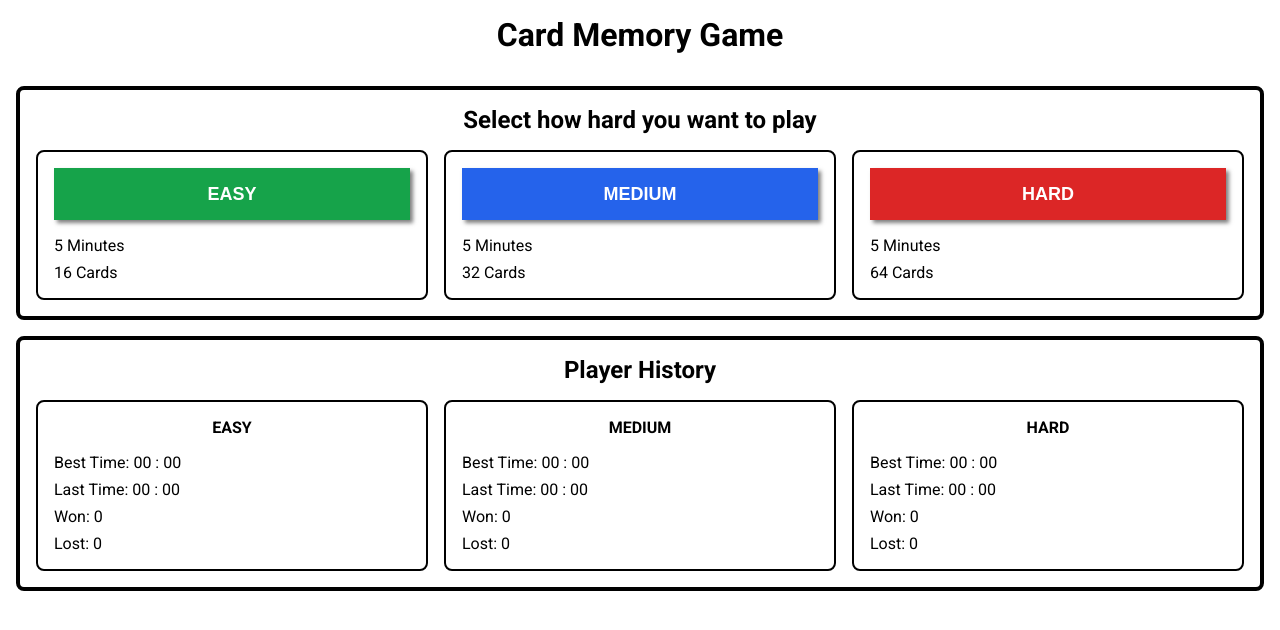
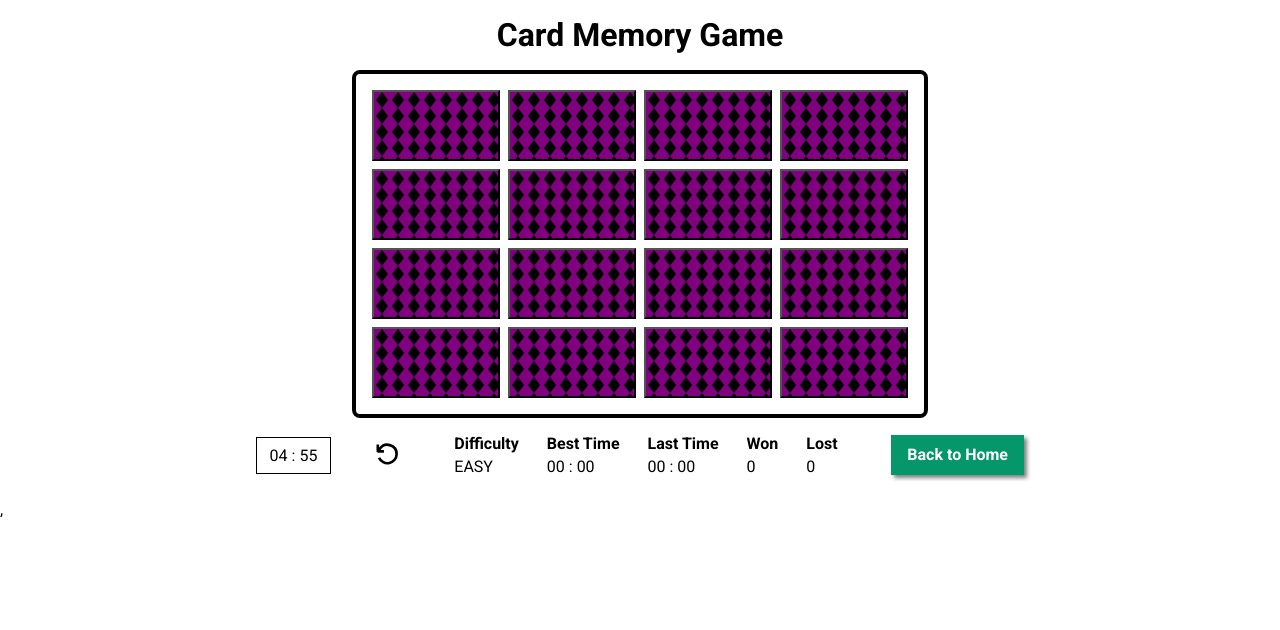
Before and after one commit to enzogoncalves/card-memory-game, a React (Vite) app: page /easy in a window 1280 px wide. Shown: the top 630 px of the page. Built offline with nearby package versions, Linux system fonts and the light colour scheme.

Commit message:
add rotes

```diff
--- a/package.json
+++ b/package.json
@@ -13,6 +13,7 @@
     "react": "^18.2.0",
     "react-dom": "^18.2.0",
     "react-icons": "^4.7.1",
+    "react-router-dom": "^6.9.0",
     "uuid": "^9.0.0"
   },
   "devDependencies": {
--- a/src/App.tsx
+++ b/src/App.tsx
@@ -1,10 +1,10 @@
 import { useEffect, useState } from "react"
+import { Routes, Route } from 'react-router-dom'
 import { FaApple, FaFacebook, FaSnapchatGhost, FaTwitch, FaYoutube, FaBookmark, FaCheckCircle, FaGoogle, FaHtml5, FaJsSquare, FaLinkedin, FaOpera, FaSafari, FaStackOverflow, FaTelegram, FaWaze, FaXbox, FaArrowAltCircleDown, FaArrowAltCircleLeft, FaArrowAltCircleRight, FaArrowAltCircleUp, FaBurn, FaCat, FaCross, FaDollarSign, FaGlassMartiniAlt, FaPizzaSlice, FaPlane, FaRss, FaSkull, FaThumbsUp, FaThumbsDown } from "react-icons/fa"
 import { IconType } from "react-icons/lib"
-import { VscDebugRestart } from "react-icons/vsc"
 import { v4 as uuid } from "uuid"
-import StartGameModal from "./StartGameModal"
-import CardsGrid from "./CardsGrid"
+import Home from "./Home"
+import GameScreen from "./GameScreen"
 
 let icons = [FaApple, FaFacebook, FaSnapchatGhost, FaTwitch, FaYoutube, FaBookmark, FaCheckCircle, FaGoogle, FaHtml5, FaJsSquare, FaLinkedin, FaOpera, FaSafari, FaStackOverflow, FaTelegram, FaWaze, FaXbox, FaArrowAltCircleDown, FaArrowAltCircleLeft, FaArrowAltCircleRight, FaArrowAltCircleUp, FaBurn, FaCat, FaCross, FaDollarSign, FaGlassMartiniAlt, FaPizzaSlice, FaPlane, FaRss, FaSkull, FaThumbsUp, FaThumbsDown]
 
@@ -19,6 +19,26 @@ export type Card = {
 }
 
 export type PlayerHistory = Map<string, { bestTime: number, lastTime: number, won: number, lost: number, id: number }>
+
+export type HomeProps = {
+  setDifficulty: React.Dispatch<React.SetStateAction<string>>,
+  playerHistory: PlayerHistory
+}
+
+export type GameScreenProps = {
+  cards: Card[]
+  setCards: React.Dispatch<React.SetStateAction<Card[]>>
+  setStartTimer: React.Dispatch<React.SetStateAction<boolean>>
+  playerHistory: PlayerHistory
+  setTimeLeft: React.Dispatch<React.SetStateAction<number>>
+  firstCard: Card | undefined
+  itsAWin: boolean | undefined
+  setItsAWin: React.Dispatch<React.SetStateAction<boolean | undefined>>
+  setFirstCard: React.Dispatch<React.SetStateAction<Card | undefined>>
+  timeLeft: number
+  timer: any
+}
+
 
 export function createCards(numberOfPairs: number) {
 
@@ -38,15 +58,6 @@ export function createCards(numberOfPairs: number) {
   return cards;
 }
 
-export function shuffleCards(array: Card[]) {
-  for (let i = array.length - 1; i > 0; i--) {
-    const j = Math.floor(Math.random() * (i + 1));
-    [array[i], array[j]] = [array[j], array[i]];
-  }
-
-  return array
-}
-
 function shuffleIcons(array: IconType[]) {
   for (let i = array.length - 1; i > 0; i--) {
     const j = Math.floor(Math.random() * (i + 1));
@@ -56,7 +67,7 @@ function shuffleIcons(array: IconType[]) {
   return array
 }
 
-function formatTime(time: number | undefined) {
+export function formatTime(time: number | undefined) {
   if (time == undefined) return;
 
   const minutes = Math.floor(time / 60);
@@ -66,10 +77,9 @@ function formatTime(time: number | undefined) {
 }
 
 const App = () => {
-  const [cards, setCards] = useState<Card[]>(shuffleCards(createCards(8).slice(0, (8 * 2))))
+  const [cards, setCards] = useState<Card[]>([])
   const [firstCard, setFirstCard] = useState<Card>()
   const [timeLeft, setTimeLeft] = useState<number>(300)
-  const [startGame, setStartGame] = useState<boolean>(false)
   const [startTimer, setStartTimer] = useState<boolean>(false)
   const [itsAWin, setItsAWin] = useState<boolean | undefined>(undefined)
   const [playerHistory, setPlayerHistory] = useState<PlayerHistory>(new Map([
@@ -126,6 +136,8 @@ const App = () => {
   }, [startTimer, timeLeft])
 
   useEffect(() => {
+    if (cards.length == 0) return;
+
     const win = cards.every((card) => card.visible == true && !card.active) && timeLeft > 0
 
     if (win) {
@@ -138,74 +150,12 @@ const App = () => {
 
   }, [cards, timeLeft])
 
-  useEffect(() => {
-  }, [playerHistory])
-
-  function backToHome() {
-    setCards(shuffleCards(createCards(8).slice(0, (8 * 2))))
-    setItsAWin(undefined)
-    setStartGame(false)
-    setStartTimer(false)
-    setFirstCard(undefined)
-    setTimeLeft(300)
-    clearInterval(timer)
-  }
-
-  function restartGame() {
-    if (difficulty == "easy") setCards(shuffleCards(createCards(8).slice(0, (8 * 2))))
-    else if (difficulty == "medium") setCards(shuffleCards(createCards(16).slice(0, (16 * 2))))
-    else if (difficulty == "hard") setCards(shuffleCards(createCards(32).slice(0, (32 * 2))))
-    setFirstCard(undefined)
-    setTimeLeft(300)
-    setItsAWin(undefined)
-    setStartTimer(true)
-  }
-
   return <main className="p-4">
     <h1 className="text-center">Card Memory Game</h1>
-    <div className="mt-4">
-      {startGame
-        ?
-        <div>
-          <CardsGrid cards={cards} setCards={setCards} setFirstCard={setFirstCard} firstCard={firstCard} itsAWin={itsAWin} difficulty={difficulty} />
-          <div className={`${difficulty == "easy" ? "max-w-2xl" : difficulty == "medium" ? "max-w-3xl" : "max-w-4xl"} mx-auto pt-2 flex flex-col lg:flex-row items-center justify-between gap-4`}>
-            <span className="inline-block w-[75px] text-center py-2 px-3 border-[1px] border-solid border-black">{formatTime(timeLeft)}</span>
-            {!itsAWin
-              ? <button title="Restart Game" className="bg-transparent border-none cursor-pointer" onClick={() => restartGame()}><VscDebugRestart className="w-7 h-7" /></button>
-              : <button title="Play Again" className="bg-amber-500 text-base button" onClick={() => restartGame()}>Play Again</button>}
-            <div className="flex flex-col 2xsm:flex-row justify-between gap-5 md:gap-7 py-2 px-3">
-              <div><p className="font-bold pb-1">Difficulty</p><span className="inline-block uppercase">{difficulty}</span></div>
-              <div><p className="font-bold pb-1">Best Time</p><span className="inline-block">{formatTime(playerHistory.get(difficulty)?.bestTime)}</span></div>
-              <div><p className="font-bold pb-1">Last Time</p><span className="inline-block">{formatTime(playerHistory.get(difficulty)?.lastTime)}</span></div>
-              <div><p className="font-bold pb-1">Won</p><span className="inline-block">{playerHistory.get(difficulty)?.won}</span></div>
-              <div><p className="font-bold pb-1">Lost</p><span className="inline-block">{playerHistory.get(difficulty)?.lost}</span></div>
-            </div>
-            <button onClick={() => backToHome()} className="px-4 py-2 bg-emerald-600 text-white button">Back to Home</button>
-          </div>
-        </div>
-        : <div className="flex flex-col gap-4">
-          <StartGameModal setCards={setCards} setStartGame={setStartGame} setStartTimer={setStartTimer} setDifficulty={setDifficulty} />
-          <div className="p-4 border-4 border-black border-solid rounded-lg">
-            <h2 className="text-center">Player History</h2>
-            <div className="grid grid-cols-1 sm:grid-cols-3 gap-x-4 gap-y-4 pt-4">
-              {
-                [...playerHistory].map((value) => (
-                  <div key={playerHistory.get(value[0])?.id} className="difficulty">
-                    <h4 className="uppercase text-center">{value[0]}</h4>
-                    <ul>
-                      <li>Best Time: {formatTime(playerHistory.get(value[0])?.bestTime)}</li>
-                      <li>Last Time: {formatTime(playerHistory.get(value[0])?.lastTime)}</li>
-                      <li>Won: {playerHistory.get(value[0])?.won}</li>
-                      <li>Lost: {playerHistory.get(value[0])?.lost}</li>
-                    </ul>
-                  </div>
-                ))
-              }
-            </div>
-          </div>
-        </div>
-      }
-    </div>
+    <Routes>
+      <Route path="/" element={<Home setDifficulty={setDifficulty} playerHistory={playerHistory} />} />
+      <Route path="/:difficulty" element={<GameScreen cards={cards} setCards={setCards} setFirstCard={setFirstCard} firstCard={firstCard} itsAWin={itsAWin} setItsAWin={setItsAWin} timeLeft={timeLeft} setTimeLeft={setTimeLeft} timer={timer} setStartTimer={setStartTimer} playerHistory={playerHistory} />} />
+    </Routes>
   </main>
 }
 
--- a/src/CardsGrid.tsx
+++ b/src/CardsGrid.tsx
@@ -8,7 +8,7 @@ type CardsGridProps = {
   firstCard: Card | undefined
   setFirstCard: React.Dispatch<React.SetStateAction<Card | undefined>>
   itsAWin: boolean | undefined,
-  difficulty: string
+  difficulty: string | undefined
 }
 
 const CardsGrid = ({ cards, setCards, setFirstCard, firstCard, itsAWin, difficulty }: CardsGridProps) => {
--- /dev/null
+++ b/src/GameScreen.tsx
@@ -0,0 +1,88 @@
+import { Card, createCards, formatTime } from './App'
+import { NavLink, Params, useParams } from 'react-router-dom'
+import { VscDebugRestart } from "react-icons/vsc"
+import CardsGrid from './CardsGrid'
+import { GameScreenProps } from './App'
+import { useEffect } from 'react'
+
+function shuffleCards(array: Card[]) {
+  for (let i = array.length - 1; i > 0; i--) {
+    const j = Math.floor(Math.random() * (i + 1));
+    [array[i], array[j]] = [array[j], array[i]];
+  }
+
+  return array
+}
+
+const GameScreen = ({ cards, setCards, setFirstCard, firstCard, itsAWin, setItsAWin, timeLeft, setTimeLeft, timer, setStartTimer, playerHistory }: GameScreenProps) => {
+  const { difficulty }: Readonly<Params<string>> = useParams()
+
+  function backToHome() {
+    setCards([])
+    setItsAWin(undefined)
+    setStartTimer(false)
+    setFirstCard(undefined)
+    clearInterval(timer)
+  }
+
+  function restartGame() {
+    if (difficulty == "easy") setCards(shuffleCards(createCards(8).slice(0, (8 * 2))))
+    else if (difficulty == "medium") setCards(shuffleCards(createCards(16).slice(0, (16 * 2))))
+    else if (difficulty == "hard") setCards(shuffleCards(createCards(32).slice(0, (32 * 2))))
+    setFirstCard(undefined)
+    setTimeLeft(300)
+    setItsAWin(undefined)
+    setStartTimer(true)
+  }
+
+  useEffect(() => {
+    setTimeLeft(300)
+
+    if (difficulty == 'easy') {
+      setCards(shuffleCards(createCards(8).slice(0, (8 * 2))));
+      setStartTimer(true);
+    } else if (difficulty == 'medium') {
+      setCards(shuffleCards(createCards(16).slice(0, (16 * 2))));
+      setStartTimer(true);
+    } else if (difficulty == 'hard') {
+      setCards(shuffleCards(createCards(32).slice(0, (32 * 2))));
+      setStartTimer(true);
+    }
+  }, [])
+
+  return <div className='mt-4'>
+    <CardsGrid cards={cards} setCards={setCards} setFirstCard={setFirstCard} firstCard={firstCard} itsAWin={itsAWin} difficulty={difficulty} />
+    <div className={`${difficulty == "easy" ? "max-w-3xl" : difficulty == "medium" ? "max-w-3xl" : "max-w-4xl"} mx-auto pt-2 flex flex-col lg:flex-row items-center justify-between gap-4`}>
+      <span className="inline-block w-[75px] text-center py-2 px-3 border-[1px] border-solid border-black">{formatTime(timeLeft)}</span>
+      {!itsAWin
+        ? <button title="Restart Game" className="bg-transparent border-none cursor-pointer" onClick={() => restartGame()}><VscDebugRestart className="w-7 h-7" /></button>
+        : <button title="Play Again" className="bg-amber-500 text-base button" onClick={() => restartGame()}>Play Again</button>
+      }
+      <div className="flex flex-col 2xsm:flex-row justify-between gap-5 md:gap-7 py-2 px-3">
+        <div>
+          <p className="font-bold pb-1">Difficulty</p>
+          <span className="inline-block uppercase">{difficulty}</span>
+        </div>
+        <div>
+          <p className="font-bold pb-1">Best Time</p>
+          <span className="inline-block">{formatTime(playerHistory.get(String(difficulty))?.bestTime)}</span>
+        </div>
+        <div>
+          <p className="font-bold pb-1">Last Time</p>
+          <span className="inline-block">{formatTime(playerHistory.get(String(difficulty))?.lastTime)}</span>
+        </div>
+        <div>
+          <p className="font-bold pb-1">Won</p>
+          <span className="inline-block">{playerHistory.get(String(difficulty))?.won}</span>
+        </div>
+        <div>
+          <p className="font-bold pb-1">Lost</p>
+          <span className="inline-block">{playerHistory.get(String(difficulty))?.lost}</span>
+        </div>
+      </div>
+      <NavLink to={'/'} onClick={() => backToHome()} className="px-4 py-2 bg-emerald-600 text-white button no-underline">Back to Home</NavLink>
+    </div>
+  </div>
+}
+
+export default GameScreen
--- /dev/null
+++ b/src/Home.tsx
@@ -0,0 +1,30 @@
+import React from 'react'
+import { formatTime, HomeProps } from './App'
+import StartGameModal from './StartGameModal'
+
+
+const Home = ({ setDifficulty, playerHistory }: HomeProps) => {
+  return <div className="flex flex-col gap-4">
+    <StartGameModal setDifficulty={setDifficulty} />
+    <div className="p-4 border-4 border-black border-solid rounded-lg">
+      <h2 className="text-center">Player History</h2>
+      <div className="grid grid-cols-1 sm:grid-cols-3 gap-x-4 gap-y-4 pt-4">
+        {
+          [...playerHistory].map((value) => (
+            <div key={playerHistory.get(value[0])?.id} className="difficulty">
+              <h4 className="uppercase text-center">{value[0]}</h4>
+              <ul>
+                <li>Best Time: {formatTime(playerHistory.get(value[0])?.bestTime)}</li>
+                <li>Last Time: {formatTime(playerHistory.get(value[0])?.lastTime)}</li>
+                <li>Won: {playerHistory.get(value[0])?.won}</li>
+                <li>Lost: {playerHistory.get(value[0])?.lost}</li>
+              </ul>
+            </div>
+          ))
+        }
+      </div>
+    </div>
+  </div>
+}
+
+export default Home
--- a/src/StartGameModal.tsx
+++ b/src/StartGameModal.tsx
@@ -1,32 +1,29 @@
-import { Card, createCards, shuffleCards } from "./App"
+import { NavLink } from "react-router-dom"
 
 type StartGameModalProps = {
-  setCards: React.Dispatch<React.SetStateAction<Card[]>>
-  setStartGame: React.Dispatch<React.SetStateAction<boolean>>
-  setStartTimer: React.Dispatch<React.SetStateAction<boolean>>
   setDifficulty: React.Dispatch<React.SetStateAction<string>>
 }
 
-const StartGameModal = ({ setCards, setStartGame, setStartTimer, setDifficulty }: StartGameModalProps) => {
+const StartGameModal = ({ setDifficulty }: StartGameModalProps) => {
   return <div className="p-4 mt-4 border-4 border-black border-solid rounded-lg">
     <h2 className="text-center">Select how hard you want to play</h2>
     <div className="grid grid-cols-1 sm:grid-cols-3 gap-x-4 gap-y-4 pt-4">
       <div className="difficulty">
-        <button className="bg-green-600 button" onClick={() => { setCards(shuffleCards(createCards(8).slice(0, (8 * 2)))); setStartGame(true); setStartTimer(true); setDifficulty('easy') }}>Easy</button>
+        <NavLink to={'/easy'} className="bg-green-600 button link" onClick={() => { setDifficulty('easy') }}>Easy</NavLink>
         <ul>
           <li>5 Minutes</li>
           <li>16 Cards</li>
         </ul>
       </div>
       <div className="difficulty">
-        <button className="bg-blue-600 button" onClick={() => { setCards(shuffleCards(createCards(16).slice(0, (16 * 2)))); setStartGame(true); setStartTimer(true); setDifficulty('medium') }}>Medium</button>
+        <NavLink to={'/medium'} className="bg-blue-600 button link" onClick={() => { setDifficulty('medium') }}>Medium</NavLink>
         <ul>
           <li>5 Minutes</li>
           <li>32 Cards</li>
         </ul>
       </div>
       <div className="difficulty">
-        <button className="bg-red-600 button" onClick={() => { setCards(shuffleCards(createCards(32).slice(0, (32 * 2)))); setStartGame(true); setStartTimer(true); setDifficulty('hard') }}>Hard</button>
+        <NavLink to={'/hard'} className="bg-red-600 button link" onClick={() => { setDifficulty('hard') }}>Hard</NavLink>
         <ul>
           <li>5 Minutes</li>
           <li>64 Cards</li>
--- a/src/index.css
+++ b/src/assets/css/index.css
@@ -20,7 +20,7 @@ body {
 }
 
 .icon-button-active {
- background-image: url("./assets/img/diamond.png");
+ background-image: url("../img/diamond.png");
  background-color: purple;
  padding-block: 9.5px;
 }
--- a/src/tailwindcss.css
+++ b/src/assets/css/tailwindcss.css
@@ -7,8 +7,8 @@
   @apply p-4 border-2 border-black border-solid rounded-lg;
  }
 
- .difficulty button {
-  @apply w-full uppercase text-white text-lg;
+ .difficulty .link {
+  @apply uppercase text-lg no-underline text-white w-full inline-block text-center;
  }
 
  .button {
--- a/src/main.tsx
+++ b/src/main.tsx
@@ -1,11 +1,14 @@
 import React from 'react'
 import ReactDOM from 'react-dom/client'
 import App from './App'
-import './tailwindcss.css'
-import './index.css'
+import { BrowserRouter } from 'react-router-dom'
+import './assets/css/tailwindcss.css'
+import './assets/css/index.css'
 
 ReactDOM.createRoot(document.getElementById('root') as HTMLElement).render(
-  <React.StrictMode>
-    <App />
-  </React.StrictMode>,
+  <BrowserRouter>
+    <React.StrictMode>
+      <App />
+    </React.StrictMode>,
+  </BrowserRouter>
 )
```
Also changed, not shown: 1 other file (tests, documents, lock files or other folders).
